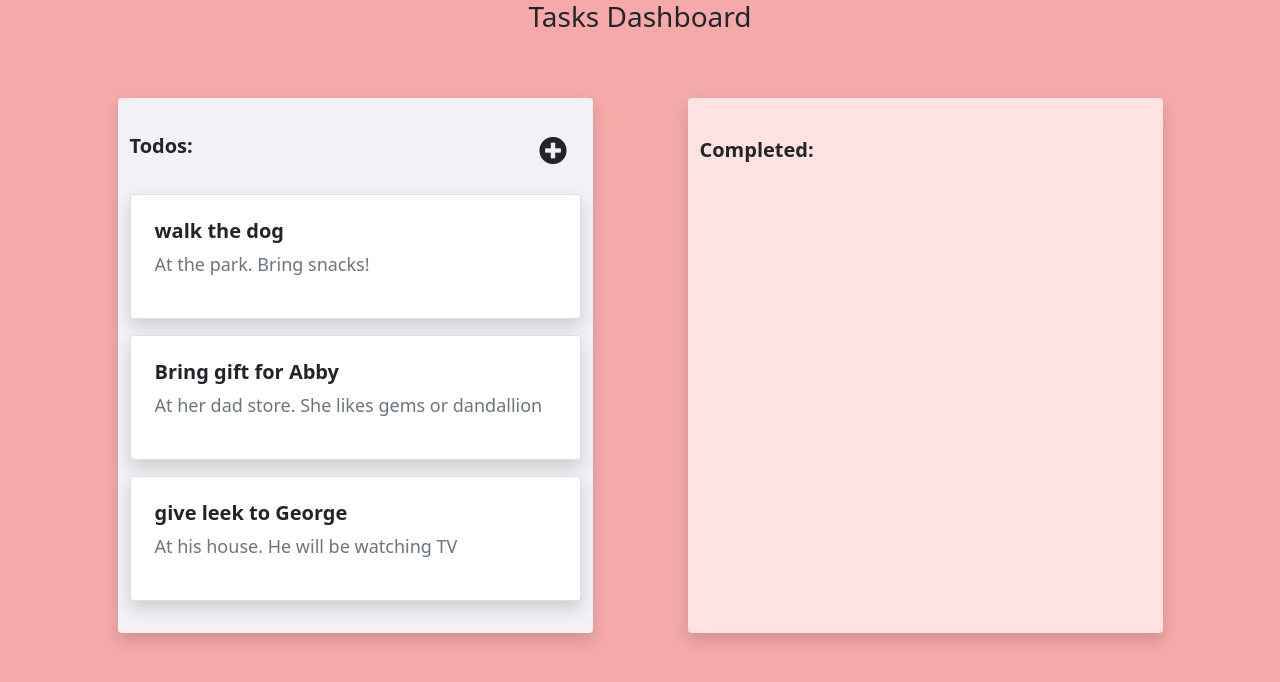
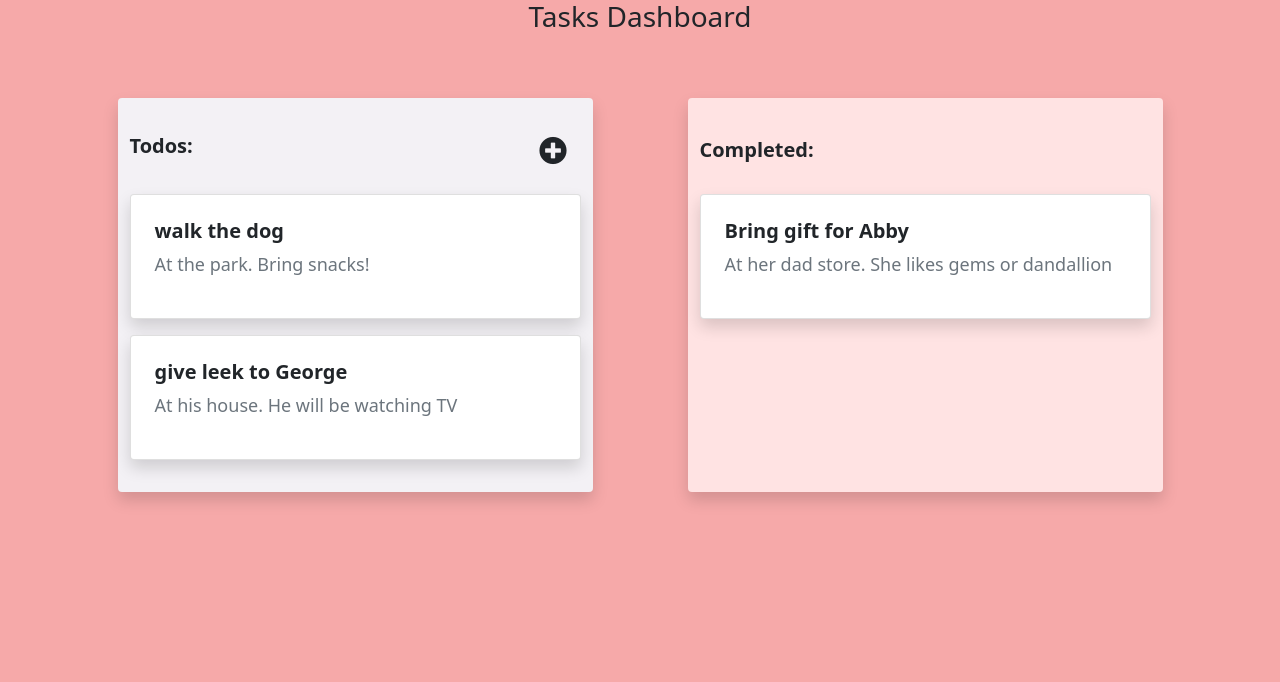
Before and after one commit to hongleang/todo-app-coding-challenge, a React (Create React App) app: page / in a window 1280 px wide. Shown: the top 682 px of the page. Built offline with nearby package versions, Linux system fonts and the light colour scheme.

Commit message:
add dragable functionality

```diff
--- a/src/App.js
+++ b/src/App.js
@@ -1,4 +1,4 @@
-import Dashboard from './components/dashboard/Dashboard';
+import Dashboard from "./components/dashboard/Dashboard";
 
 const App = () => {
   return (
@@ -6,6 +6,6 @@ const App = () => {
       <Dashboard />
     </div>
   );
-}
+};
 
 export default App;
--- a/src/components/dashboard/Dashboard.js
+++ b/src/components/dashboard/Dashboard.js
@@ -1,7 +1,8 @@
-import React, { useState, useEffect} from "react";
+import React, { useState } from "react";
 import Todo from "../todo/Todo";
 import Done from "../done/Done";
 import { v4 as uuidv4 } from "uuid";
+import { DragDropContext } from "react-beautiful-dnd";
 
 const Dashboard = () => {
   const currentTask = [
@@ -15,7 +16,7 @@ const Dashboard = () => {
       id: uuidv4(),
       title: "Bring gift for Abby",
       description: "At her dad store. She likes gems or dandallion",
-      isDone: false,
+      isDone: true,
     },
     {
       id: uuidv4(),
@@ -29,7 +30,6 @@ const Dashboard = () => {
 
   const addTask = (newTask) => {
     newTask.id = uuidv4();
-    newTask.isDone = false;
     console.log(newTask);
 
     setTasks([...tasks, newTask]);
@@ -37,10 +37,10 @@ const Dashboard = () => {
   };
 
   const editTask = (taskId, task) => {
-    const index = tasks.findIndex(task => taskId === task.id);
+    const index = tasks.findIndex((task) => taskId === task.id);
     const newArr = [...tasks];
     const keysUpdate = Object.keys(task);
-    keysUpdate.map(key => newArr[index][key] = task[key]);
+    keysUpdate.map((key) => (newArr[index][key] = task[key]));
     setTasks(newArr);
   };
 
@@ -49,18 +49,48 @@ const Dashboard = () => {
     setTasks(filteredTasks);
   };
 
+  const handleDragEnd = (result) => {
+    if (!result.destination) return;
+
+    const start = result.source.droppableId;
+    const end = result.destination.droppableId;
+    const currentDraggableTask = result.draggableId;
+    // Get the current draggable task
+    // Check the id of the current to the current task and filter it
+    // Add the current draggable task to the new droppable column
+    // Set the task to isDone is true
+
+    if (start === end) {
+      const newTasksOrder = [...tasks];
+      const [reorderedItem] = newTasksOrder.splice(result.source.index, 1);
+      newTasksOrder.splice(result.destination.index, 0, reorderedItem);
+      setTasks(newTasksOrder);
+    }
+    const newTasks = tasks.find((task) => task.id === currentDraggableTask);
+    newTasks.isDone = !newTasks.isDone;
+    console.log(start === end, newTasks);
+  };
+
   return (
     <div className="container">
       <h3 className="text-center">Tasks Dashboard</h3>
       <div className="row gy-3 justify-content-around mt-5">
+        <DragDropContext onDragEnd={handleDragEnd}>
           <Todo
+            id="todoCol"
             onEditTask={editTask}
             onAddTask={addTask}
             onDeleteTask={deleteTask}
-          tasks={tasks}
+            tasks={tasks.filter((task) => !task.isDone)}
             classes={"col-10 col-md-5 col-lg-5"}
           />
-        <Done tasks={tasks} classes={"col-10 col-md-5 col-lg-5"} />
+          <Done
+            id="doneCol"
+            tasks={tasks.filter((task) => task.isDone)}
+            classes={"col-10 col-md-5 col-lg-5"}
+            onDeleteTask={deleteTask}
+          />
+        </DragDropContext>
       </div>
     </div>
   );
--- a/src/components/done/Done.js
+++ b/src/components/done/Done.js
@@ -1,17 +1,36 @@
-import React from 'react';
-import Task from '../task/Task';
-
-import './done.scss';
+import React from "react";
+import Task from "../task/Task";
+import { Droppable } from "react-beautiful-dnd";
+import "./done.scss";
 
 const Done = (props) => {
+  const { onDeleteTask } = props;
   return (
     <div className={`${props.classes} doneList rounded shadow`}>
       <div className="row justify-content-between align-items-center my-4">
         <h5 className="col-1 fw-bold">Completed:</h5>
       </div>
+      <Droppable droppableId="droppable-2">
+        {(provided, snapshot) => (
+          <div ref={provided.innerRef} {...provided.droppableProps}>
+            {props.tasks.length > 0 &&
+              props.tasks.map((task, index) => {
+                return (
+                  <Task
+                    key={task.id}
+                    id={task.id}
+                    title={task.title}
+                    index={index}
+                    description={task.description}
+                    deleteTask={onDeleteTask}
+                  />
+                );
+              })}
+          </div>
+        )}
+      </Droppable>
+    </div>
+  );
+};
 
-    </div>
-  )
-}
-
-export default Done
+export default Done;
--- a/src/components/task/Task.js
+++ b/src/components/task/Task.js
@@ -1,19 +1,20 @@
-import React,{ useEffect } from "react";
+import React, { useEffect } from "react";
 import "./task.scss";
+import { Draggable } from "react-beautiful-dnd";
 
 const Task = (props) => {
-  const { title, description, id, deleteTask } = props;
+  const { title, description, id, deleteTask, index} = props;
 
   const passDataToModal = (taskId, title, description) => {
     const editModal = document.querySelector("#editTaskModal");
     editModal.addEventListener("shown.bs.modal", function (event) {
-      const modalBodyTitle = editModal.querySelector('#form-title');
-      const modalBodyDescription = editModal.querySelector('#form-description');
+      const modalBodyTitle = editModal.querySelector("#form-title");
+      const modalBodyDescription = editModal.querySelector("#form-description");
 
       editModal.dataset.taskId = id;
       modalBodyTitle.value = title;
       modalBodyDescription.value = description;
-    })
+    });
   };
 
   const handleClick = (e) => {
@@ -21,7 +22,14 @@ const Task = (props) => {
   };
 
   return (
-    <div className="task">
+    <Draggable draggableId={id} index={index}>
+      {(provided) => (
+        <div
+          className="task"
+          ref={provided.innerRef}
+          {...provided.draggableProps}
+          {...provided.dragHandleProps}
+        >
           <div className="card shadow my-3 p-2">
             <div className="card-body">
               <div className="d-flex justify-content-between">
@@ -40,12 +48,13 @@ const Task = (props) => {
                     <i className="far fa-edit fs-5 deleteIcon"></i>
                   </button>
                 </div>
-
               </div>
               <p className="text-muted text-gray">{description}</p>
             </div>
           </div>
         </div>
+      )}
+    </Draggable>
   );
 };
 
--- a/src/components/todo/Todo.js
+++ b/src/components/todo/Todo.js
@@ -1,8 +1,10 @@
-import React, { useEffect } from "react";
+import React from "react";
 import Modal from "../modal/Modal";
 import EditTask from "../modal/EditTask";
 import "./todo.scss";
 import Task from "../task/Task";
+
+import { Droppable } from "react-beautiful-dnd";
 
 const Todo = (props) => {
   const { onAddTask, onEditTask, onDeleteTask } = props;
@@ -20,21 +22,26 @@ const Todo = (props) => {
         </button>
       </div>
       <Modal addTask={onAddTask} />
-      <EditTask editTask={onEditTask}/>
+      <EditTask editTask={onEditTask} />
+      <Droppable droppableId="droppable-1">
+        {(provided, snapshot) => (
+          <div ref={provided.innerRef} {...provided.droppableProps}>
             {props.tasks.length > 0 &&
-        props.tasks.map((task) => {
+              props.tasks.map((task, index) => {
                 return (
-            task.isDone === false && (
                   <Task
                     key={task.id}
                     id={task.id}
                     title={task.title}
+                    index={index}
                     description={task.description}
                     deleteTask={onDeleteTask}
                   />
-            )
                 );
               })}
+          </div>
+        )}
+      </Droppable>
     </div>
   );
 };
```
Lines whose indentation alone changed are shown as unchanged.
